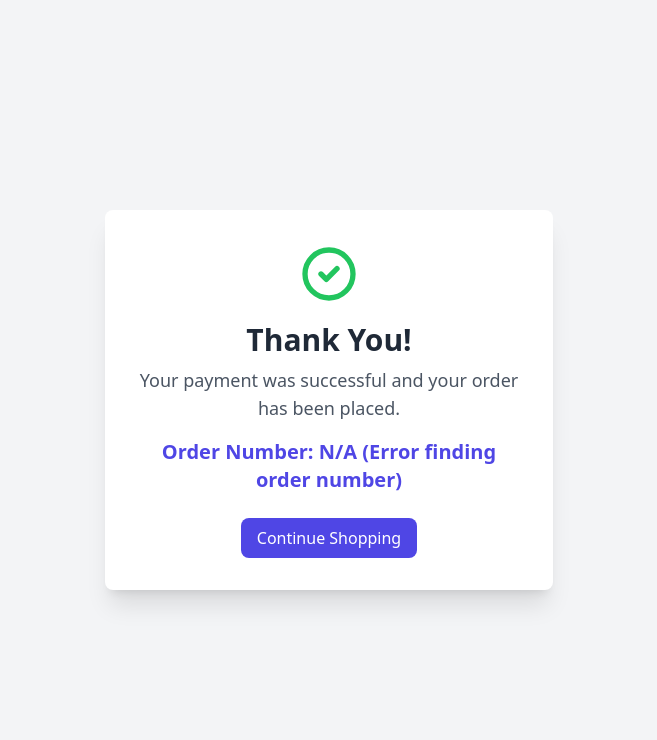
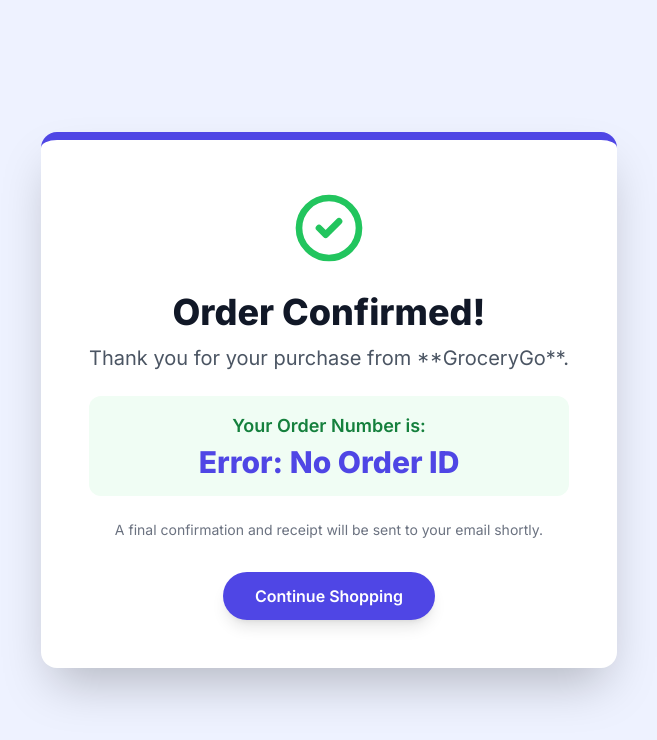
Before and after one commit to susheelneupanesn-commits/grocerygo, a website: page OneDrive - RevenYou/Desktop/Final/public/success.html in a window 1280 px wide. Shown: the whole page, without its empty margins (311-968 px from the left). Drawn offline with nearby package versions, Linux system fonts and the light colour scheme.

Commit message:
Update success.html

```diff
--- a/OneDrive - RevenYou/Desktop/Final/public/success.html
+++ b/OneDrive - RevenYou/Desktop/Final/public/success.html
@@ -1,36 +1,45 @@
 <!DOCTYPE html>
 <html lang="en">
 <head>
-    <meta charset="UTF-8">
-    <meta name="viewport" content="width=device-width, initial-scale=1.0">
-    <title>Order Confirmed</title>
+    <meta charset="utf-8">
+    <meta name="viewport" content="width=device-width,initial-scale=1">
+    <title>GroceryGo — Order Confirmed!</title>
     <script src="https://cdn.tailwindcss.com"></script>
+    <link href="https://fonts.googleapis.com/css2?family=Inter:wght@400;600;700;800&display=swap" rel="stylesheet">
+    <style>
+        body { font-family: 'Inter', sans-serif; background: #eef2ff; }
+    </style>
 </head>
-<body class="p-4 flex items-center justify-center min-h-screen bg-gray-100">
-    <div class="max-w-md mx-auto bg-white p-8 rounded-lg shadow-xl text-center">
-        <svg class="mx-auto h-16 w-16 text-green-500" fill="none" viewBox="0 0 24 24" stroke="currentColor">
-            <path stroke-linecap="round" stroke-linejoin="round" stroke-width="2" d="M9 12l2 2 4-4m6 2a9 9 0 11-18 0 9 9 0 0118 0z" />
-        </svg>
-        <h2 class="text-3xl font-bold text-gray-800 mt-4">Thank You!</h2>
-        <p class="text-lg text-gray-600 mt-2">Your payment was successful and your order has been placed.</p>
-        <p class="text-xl font-semibold text-indigo-600 mt-4">Order Number: <span id="orderNumberDisplay">...</span></p>
-        <a href="store.html" class="mt-6 inline-block bg-indigo-600 text-white py-2 px-4 rounded-lg hover:bg-indigo-700 transition">Continue Shopping</a>
+<body class="min-h-screen flex items-center justify-center p-4">
+    <div class="max-w-xl w-full bg-white p-8 md:p-12 rounded-2xl shadow-2xl text-center border-t-8 border-indigo-600">
+        <div class="mb-6">
+            <svg class="w-20 h-20 text-green-500 mx-auto" xmlns="http://www.w3.org/2000/svg" fill="none" viewBox="0 0 24 24" stroke="currentColor">
+                <path stroke-linecap="round" stroke-linejoin="round" stroke-width="2" d="M9 12l2 2 4-4m6 2a9 9 0 11-18 0 9 9 0 0118 0z" />
+            </svg>
+        </div>
+        <h1 class="text-3xl md:text-4xl font-extrabold text-gray-900 mb-3">Order Confirmed!</h1>
+        <p class="text-xl text-gray-600 mb-6">Thank you for your purchase from **GroceryGo**.</p>
+
+        <div class="bg-green-50 p-4 rounded-xl mb-6">
+            <p class="text-lg font-semibold text-green-700">Your Order Number is:</p>
+            <p id="order-number-display" class="text-3xl font-extrabold text-indigo-600 mt-1">#LOADING...</p>
+        </div>
+
+        <p class="text-sm text-gray-500 mt-4">A final confirmation and receipt will be sent to your email shortly.</p>
+
+        <a href="/" class="mt-8 inline-block px-8 py-3 bg-indigo-600 text-white text-base font-semibold rounded-full shadow-lg hover:bg-indigo-700 transition duration-150">
+            Continue Shopping
+        </a>
     </div>
 
     <script>
         document.addEventListener('DOMContentLoaded', () => {
-            // Get the 'order' query parameter from the URL
-            const params = new URLSearchParams(window.location.search);
-            const orderNumber = params.get('order');
-
-            // Display the order number and clear the trolley
-            const displayEl = document.getElementById('orderNumberDisplay');
+            const urlParams = new URLSearchParams(window.location.search);
+            const orderNumber = urlParams.get('order');
             if (orderNumber) {
-                displayEl.textContent = orderNumber;
-                // Clear the local trolley after successful order
-                localStorage.removeItem("trolley");
+                document.getElementById('order-number-display').textContent = `#${orderNumber}`;
             } else {
-                displayEl.textContent = 'N/A (Error finding order number)';
+                document.getElementById('order-number-display').textContent = 'Error: No Order ID';
             }
         });
     </script>
```
